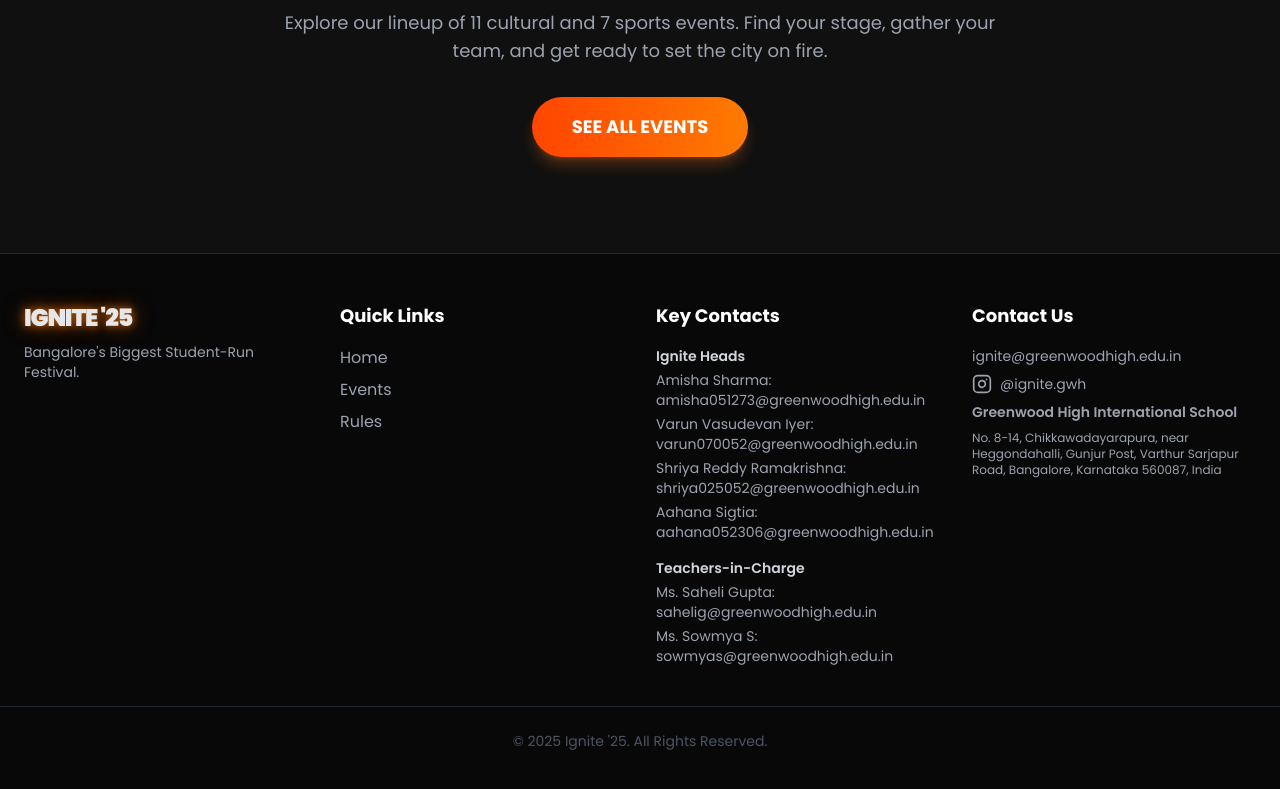
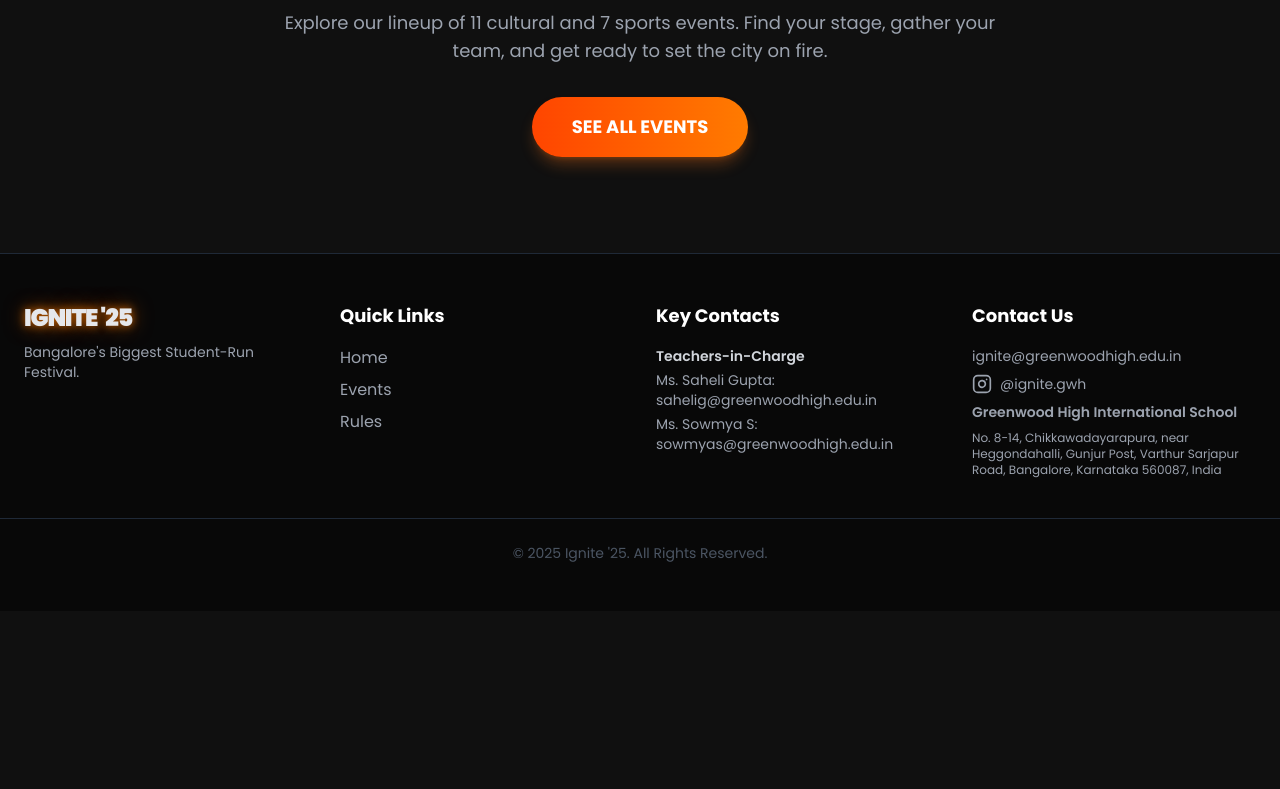
Before and after one commit to AdityaSharma-create/ignite-25-website, a React (Vite) app: page / in a window 1280 px wide. Shown: the part 3455-4244 px from the top of the page. After the commit the page ends 4066 px from the top, so only its background shows below. Built offline with nearby package versions, Linux system fonts and the light colour scheme.

Commit message:
Removed student ignite heads

```diff
--- a/components/Footer.tsx
+++ b/components/Footer.tsx
@@ -21,15 +21,6 @@ const Footer: React.FC = () => {
         <div>
           <h4 className="font-bold text-lg mb-4 text-white">Key Contacts</h4>
           <div className="space-y-4 text-sm">
-            <div>
-              <h5 className="font-semibold text-gray-300 mb-1">Ignite Heads</h5>
-              <ul className="space-y-1 text-gray-400">
-                <li>Amisha Sharma: <a href="mailto:amisha051273@greenwoodhigh.edu.in" className="hover:text-[#FF7B00]">amisha051273@greenwoodhigh.edu.in</a></li>
-                <li>Varun Vasudevan Iyer: <a href="mailto:varun070052@greenwoodhigh.edu.in" className="hover:text-[#FF7B00]">varun070052@greenwoodhigh.edu.in</a></li>
-                <li>Shriya Reddy Ramakrishna: <a href="mailto:shriya025052@greenwoodhigh.edu.in" className="hover:text-[#FF7B00]">shriya025052@greenwoodhigh.edu.in</a></li>
-                <li>Aahana Sigtia: <a href="mailto:aahana052306@greenwoodhigh.edu.in" className="hover:text-[#FF7B00]">aahana052306@greenwoodhigh.edu.in</a></li>
-              </ul>
-            </div>
             <div>
               <h5 className="font-semibold text-gray-300 mb-1">Teachers-in-Charge</h5>
               <ul className="space-y-1 text-gray-400">
```
